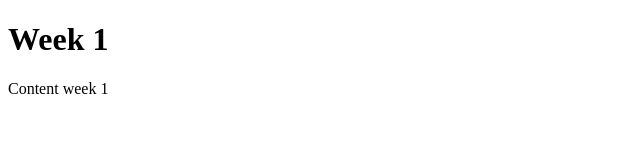
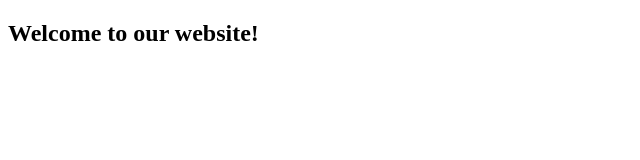
Before and after one commit to gracelilley/gracelilley.github.ic, a plain HTML site: page index.html in a window 1280 px wide. Shown: the whole page, without its empty margins (0-640 px from the left). Drawn offline with Linux system fonts and the light colour scheme.

Commit message:
new commit

```diff
--- a/index.html
+++ b/index.html
@@ -6,7 +6,13 @@
    <title>Women in Tech – Web Development Course</title> <!-- This will appear in the browser's title bar or tab -->
   </head>
   <body> <!-- Contains data to be seen by the user -->
-   <h1>Week 1</h1>
-    <p>Content week 1</p>
+    <title> Artists in Essex</title>
+    <main>
+      <section>
+        <h1> Welcome to our website!
+        </h1>
+        <img/>
+      </section>
+    </main>
   </body>
 </html>
```
